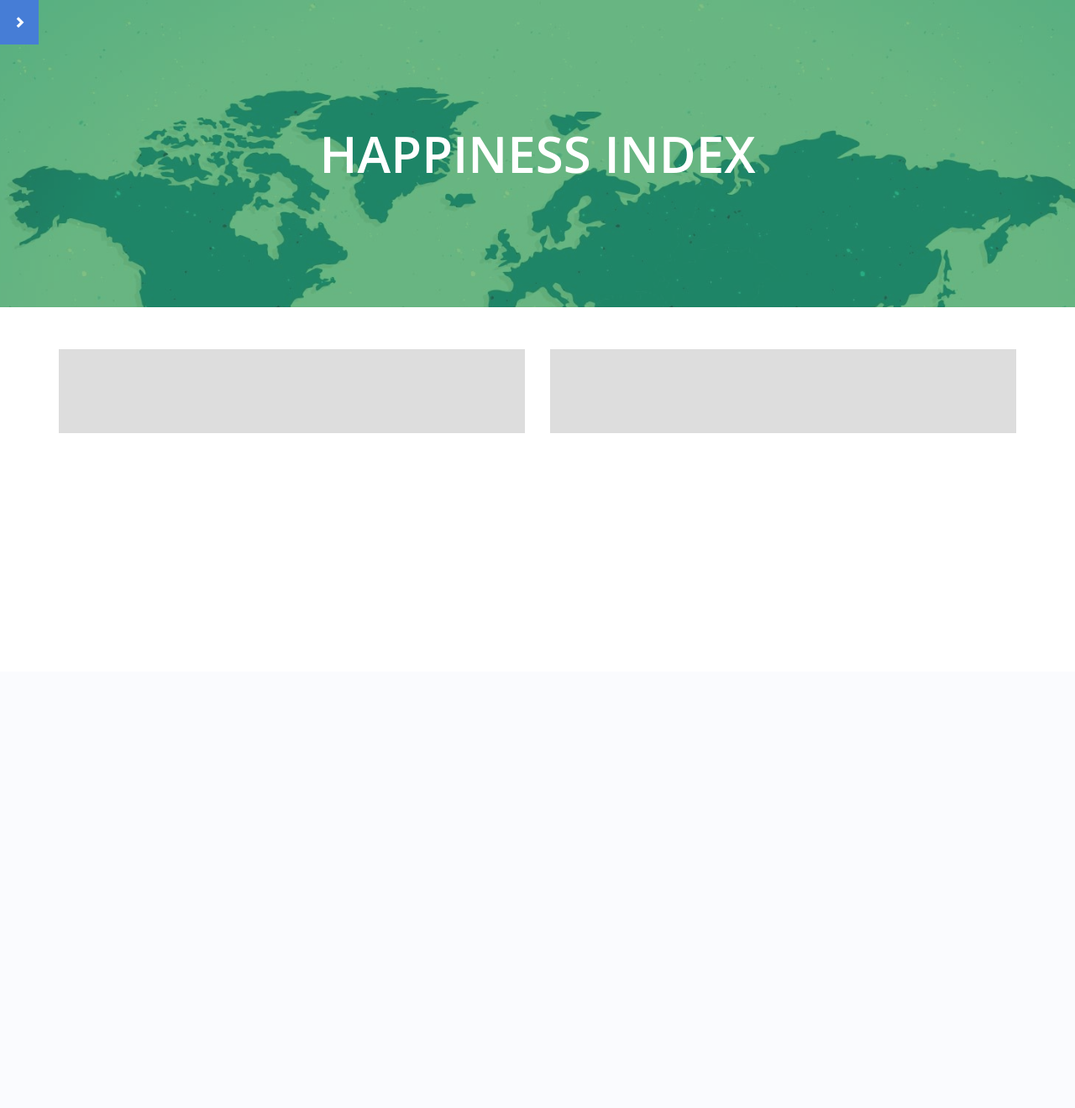
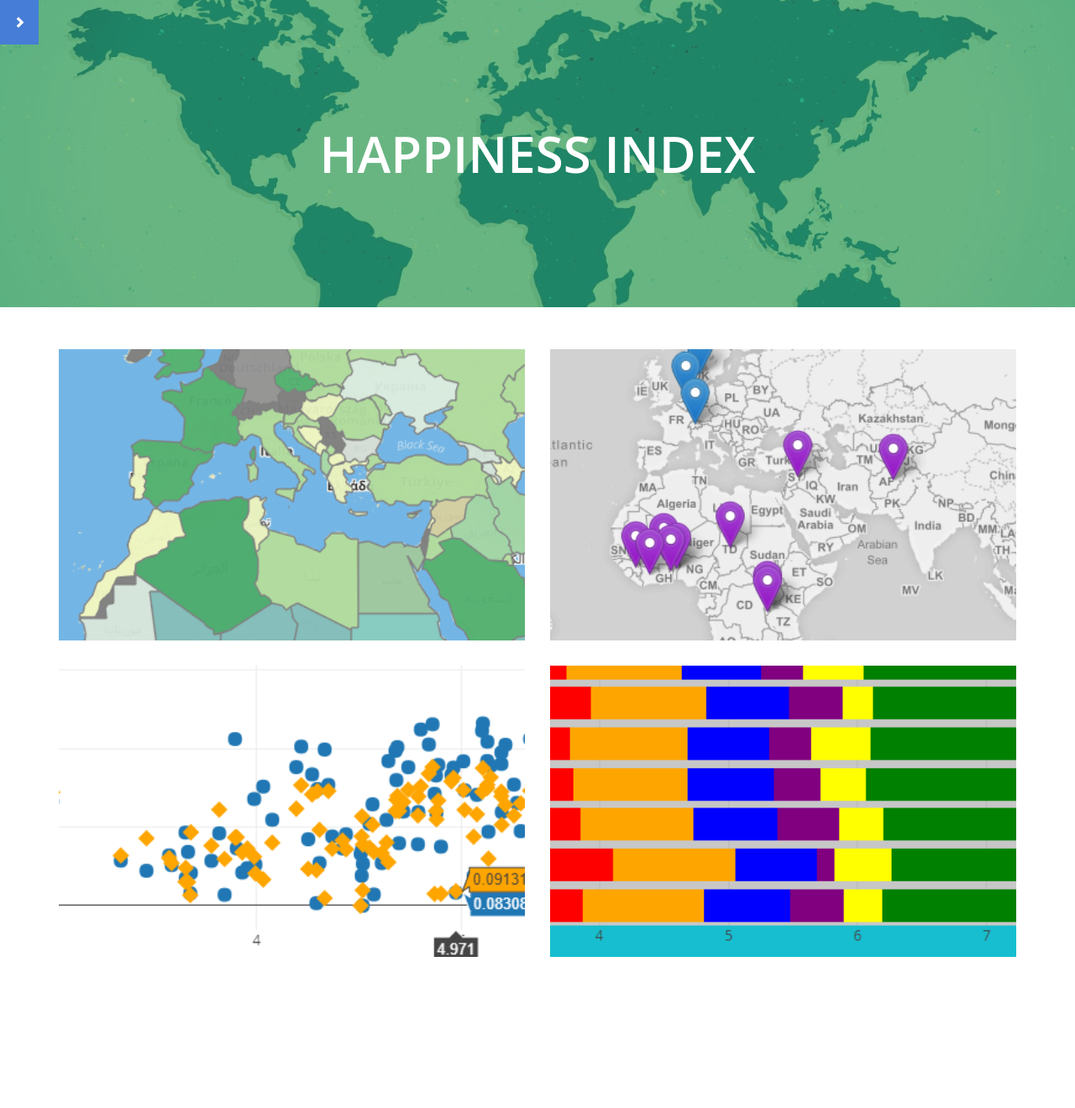
Before and after one commit to femiode01/The_winners, a Flask app: page / in a window 1280 px wide. Shown: the whole page at 84% size. Before the commit the page ends 516 px from the top, so only its background shows below. Run offline with Flask 2, Linux system fonts and the light colour scheme; some libraries are stand-ins or nearby versions.

Commit message:
update info and home page.

```diff
--- a/app/static/css/style.css
+++ b/app/static/css/style.css
@@ -97,9 +97,40 @@
 }
 
 .chartContainer .home-tile{
-	padding-top: 50px;
-	padding-bottom: 50px;
-	background-color: #ddd;
+	padding-bottom: 30px;
+}
+/** home **/
+.home-tile a{
+	display: block;
+	overflow: hidden;
+	position: relative;
+}
+
+.home-tile a img{
+	width: 100%;
+	height: auto;
+}
+
+.home-tile a .title{
+	background-color: rgba(60,60,60, .7);
+	color: #fff;
+	text-transform: uppercase;
+	padding-top: 20px;
+	padding-bottom: 20px;
+	transition: all ease-in-out .3s;
+	bottom: -60px;
+	position: absolute;
+	width: 100%;
+	text-align: center;
+}
+
+.home-tile a:hover{
+	text-transform: none;
+}
+
+.home-tile a:hover .title{
+	bottom: 0;
+	transition: all ease-in-out .3s;
 }
 
 /*** map page ***/
--- a/app/templates/index.html
+++ b/app/templates/index.html
@@ -45,12 +45,42 @@
               <div class="row">
                 <div class="col-md-6">
                   <div class="home-tile animated fadeInUp hide">
-
+                    <a href="/map">
+                      <img src="../static/images/choro.png" />
+                      <div class="title">
+                        Choropleth
+                      </div>
+                    </a>
                   </div>
                 </div>
                 <div class="col-md-6">
                   <div class="home-tile animated fadeInUp hide">
-
+                    <a href="/world">
+                      <img src="../static/images/map.png" />
+                      <div class="title">
+                        World map
+                      </div>
+                    </a>
+                  </div>
+                </div>
+                <div class="col-md-6">
+                  <div class="home-tile animated fadeInUp hide">
+                    <a href="/scatter">
+                      <img src="../static/images/scatter.png" />
+                      <div class="title">
+                        Scatter Plot
+                      </div>
+                    </a>
+                  </div>
+                </div>
+                <div class="col-md-6">
+                  <div class="home-tile animated fadeInUp hide">
+                    <a href="/world">
+                      <img src="../static/images/chart.png" />
+                      <div class="title">
+                       Charts
+                      </div>
+                    </a>
                   </div>
                 </div>
               </div>
```
Also changed, not shown: app/templates/info.html (+20 -0 lines), app/static/images/chart.png (added), app/static/images/choro.png (added), app/static/images/map.png (added), app/static/images/scatter.png (added).
